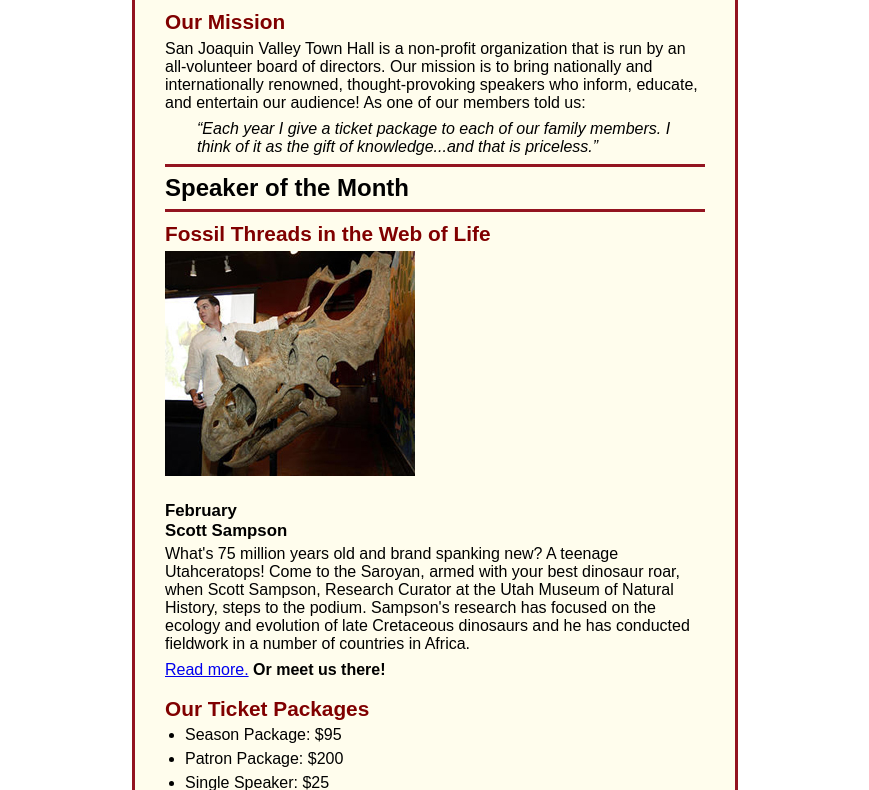
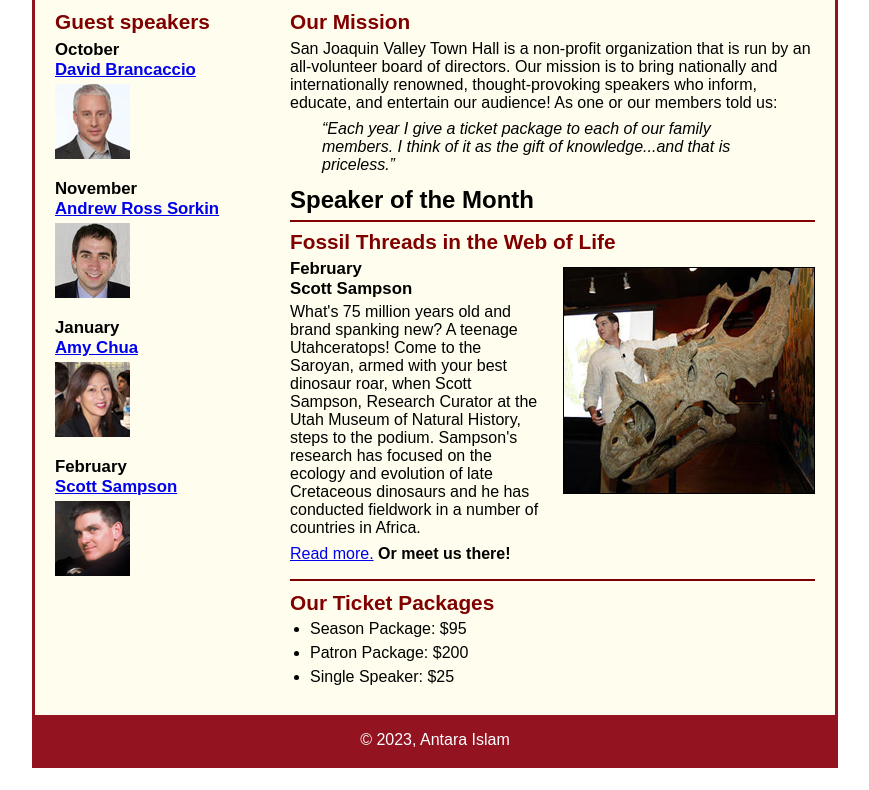
Before and after one commit to antara337/A08, a plain HTML site: page index.html in a window 1280 px wide. Shown: the part 123-913 px from the top of the page, without its empty margins (205-1074 px from the left). After the commit the page ends 891 px from the top, so only its background shows below. Drawn offline with Linux system fonts and the light colour scheme.

Commit message:
Add files via upload

```diff
--- a/index.html
+++ b/index.html
@@ -1,6 +1,4 @@
 <!DOCTYPE html>
-<html>
-
 <head>
     <title>
         San Joaquin Valley Town Hall
@@ -11,24 +9,19 @@
 
 <body>
 	<header>
-            <img src="images/town_hall_logo.gif" alt="San Joaquin Valley Town Hall Logo"
-            height="80">
+		<img src="images/town_hall_logo.gif" alt="Town Hall logo" height="80">
 		<h2>San Joaquin Valley Town Hall</h2>
-            <h3>Celebrating our <em class="shadow">75<sup>th</sup></em> Year</h3>
+		<h3>Celebrating our <span class="shadow">75<sup>th</sup></span> Year</h3>
 	</header>
 	<main>
+		<section>
 			<h2>Our Mission</h2>
-            <p>San Joaquin Valley Town Hall is a non-profit organization
-                that is run by an all-volunteer board of directors. Our
-                mission is to bring nationally and internationally
-                renowned, thought-provoking speakers who inform, educate,
-                and entertain our audience! As one of our members told us:
-            </p>
-            <blockquote>&ldquo;Each year I give a ticket package to each of our
-                family members. I think of it as the gift of knowledge...and
-                that is priceless.&rdquo;</blockquote>
-            </p>
-
+			<p>San Joaquin Valley Town Hall is a non-profit organization that is run by an
+				all-volunteer board of directors. Our mission is to bring nationally and
+				internationally renowned, thought-provoking speakers who inform, educate,
+				and entertain our audience! As one or our members told us:</p>
+			<blockquote>&ldquo;Each year I give a ticket package to each of our family members.
+				I think of it as the gift of knowledge...and that is priceless.&rdquo;</blockquote>
 			<h1>Speaker of the Month</h1>
 			<article>
 				<h2>Fossil Threads in the Web of Life</h2>
@@ -40,7 +33,7 @@
 				Curator at the Utah Museum of Natural History, steps to the podium. Sampson's research
 				has focused on the ecology and evolution of late Cretaceous dinosaurs and he has conducted
 				fieldwork in a number of countries in Africa.</p>
-				<p><a href="speakers/sampson.html">Read more.</a>&nbsp;<b>Or meet us there!</b></p>
+				<p><a href="speakers/c6_sampson.html">Read more.</a>&nbsp;<b>Or meet us there!</b></p>
 			</article>
 
 			<h2>Our Ticket Packages</h2>
@@ -49,43 +42,23 @@
 				<li>Patron Package: $200</li>
 				<li>Single Speaker: $25</li>
 			</ul>
+		</section>
 
-            <h1 class="global-color-1">This Season's Guest Speakers</h1>
-
-            <h3>
-                October
-                <br>
-                <a href="speakers/brancaccio.html">David Brancaccio</a>
-            </h3>
-            <img src="images/brancaccio75.jpg" alt="David Brancaccio Portrait">
-
-            <h3>
-                November
-                <br>
-                <a href="speakers/sorkin.html">Andrew Ross Sorkin</a>
-            </h3>
-            <img src="images/sorkin75.jpg" alt="Andrew Ross Sorkin Portrait">
-
-            <h3>
-                January
-                <br>
-                <a href="speakers/chua.html">Amy Chua</a>
-            </h3>
-            <img src="images/chua75.jpg" alt="Amy Chua Portrait">
-
-            <h3>
-                February
-                <br>
-                <a href="speakers/sampson.html">Scott Sampson</a>
-            </h3>
+		<aside>
+			<h2>Guest speakers</h2>
+			<h3>October<br><a href="speakers/brancaccio.html">David Brancaccio</a></h3>
+			<img src="images/brancaccio75.jpg" alt="David Brancaccio photo">
+			<h3>November<br><a href="speakers/sorkin.html">Andrew Ross Sorkin</a></h3>
+			<img src="images/sorkin75.jpg" alt="Andrew Ross Sorkin photo">
+			<h3>January<br><a href="speakers/chua.html">Amy Chua</a></h3>
+			<img src="images/chua75.jpg" alt="Amy Chua photo">
+			<h3>February<br><a href="speakers/c6_sampson.html">Scott Sampson</a></h3>
 			<img src="images/sampson75.jpg" alt="Scott Sampson photo">
+		</aside>
     </main>
 </body>
 
 <footer>
-        <p>
-            &copy; 2023, Antara Islam
-        </p>
+    <p>&copy; 2023, Antara Islam</p>
 
 </footer>
-</html>
--- a/styles/main.css
+++ b/styles/main.css
@@ -1,43 +1,38 @@
-/* custom property */
-:root {
-	--global-color-1: #800000;
-}
+/* the styles for the elements */
 * {
 	margin: 0;
 	padding: 0;
 }
-html{
+html {
 	background-color: white;
 }
-
-/* the styles for the elements */
 body {
 	font-family: Arial, Helvetica, sans-serif;
     font-size: 100%;
-    margin: 0px auto 0 auto;
-	width: 600px;
-	border: 3px solid #931420;
-	background-color: #fffded;
+    width: 800px;
+    margin: 0 auto;
+    border: 3px solid #931420;
+    background-color: #fffded;
 }
 a:focus, a:hover {
 	font-style: italic;
 }
 /* the styles for the header */
-header{
+header {
 	padding: 1.5em 0 2em 0;
 	border-bottom: 3px solid #931420;
-	background-image: -moz-linear-gradient(
+		background-image: -moz-linear-gradient(
 	    30deg, #f6bb73 0%, #f6bb73 30%, white 50%, #f6bb73 80%, #f6bb73 100%);
 	background-image: -webkit-linear-gradient(
 	    30deg, #f6bb73 0%, #f6bb73 30%, white 50%, #f6bb73 80%, #f6bb73 100%);
 	background-image: -o-linear-gradient(
 	    30deg, #f6bb73 0%, #f6bb73 30%, white 50%, #f6bb73 80%, #f6bb73 100%);
 	background-image: linear-gradient(
-	    30deg, #f6bb73 0%, #f6bb73 30%, white 50%, #f6bb73 80%, #f6bb73 100%);}
-
+	    30deg, #f6bb73 0%, #f6bb73 30%, white 50%, #f6bb73 80%, #f6bb73 100%);
+}
 header h2 {
 	font-size: 175%;
-	color: var(--global-color-1);
+	color: #800000;
 }
 header h3 {
 	font-size: 130%;
@@ -50,51 +45,82 @@ header img {
 .shadow {
 	text-shadow: 2px 2px 2px #800000;
 }
-/* the styles for the main content */
-main {
-	clear: left;
-	padding: 0 30px 0 30px;
+/* the styles for the section */
+section {
+	width: 525px;
+	float: right;
+	padding: 0 20px 20px 20px;
 }
-main h1 {
+h1 {
 	font-size: 150%;
-	padding: .3em 0;
-    border-top: 3px solid #931420;
-    border-bottom: 3px solid #931420;
+	padding: .5em 0 .25em 0;
+	margin: 0;
 }
-main h2 {
-	color: var(--global-color-1);
+section h2 {
+	color: #800000;
 	font-size: 130%;
 	padding: .5em 0 .25em 0;
 }
-main h3 {
-	font-size: 105%;
-	padding-bottom: .25em;
-	padding-top: .25em;
-}
-main img {
-	padding-bottom: 1em;
-}
-main p {
+section p {
 	padding-bottom: .5em;
 }
-main blockquote {
+section blockquote {
 	padding: 0 2em;
 	font-style: italic;
 }
-main ul {
+section ul {
 	padding: 0 0 .25em 1.25em;
 }
-main li {
+section li {
 	padding-bottom: .35em;
 }
 
+/* the styles for the article */
+article {
+	padding: .5em 0;
+	border-top: 2px solid #800000;
+	border-bottom: 2px solid #800000;
+}
+article h2 {
+	padding-top: 0;
+}
+article h3 {
+	font-size: 105%;
+	padding-bottom: .25em;
+}
+article img {
+	float: right;
+	margin: .5em 0 1em 1em;
+	border: 1px solid black;
+}
+
+/* the styles for the aside */
+aside {
+	width: 215px;
+	float: right;
+	padding: 0 0 20px 20px;
+}
+aside h2 {
+	color: #800000;
+	font-size: 130%;
+	padding: .5em 0 .25em 0;
+}
+aside h3 {
+	font-size: 105%;
+	padding-bottom: .25em;
+}
+aside img {
+	padding-bottom: 1em;
+}
+
 /* the styles for the footer */
+footer {
+	background-color: #931420;
+	clear: both;
+
+}
 footer p {
 	text-align: center;
+	color: white;
 	padding: 1em 0;
-	color: white;
 }
-
-footer {
-	background-color: #800000;
-}
```
Lines whose indentation alone changed are shown as unchanged.
